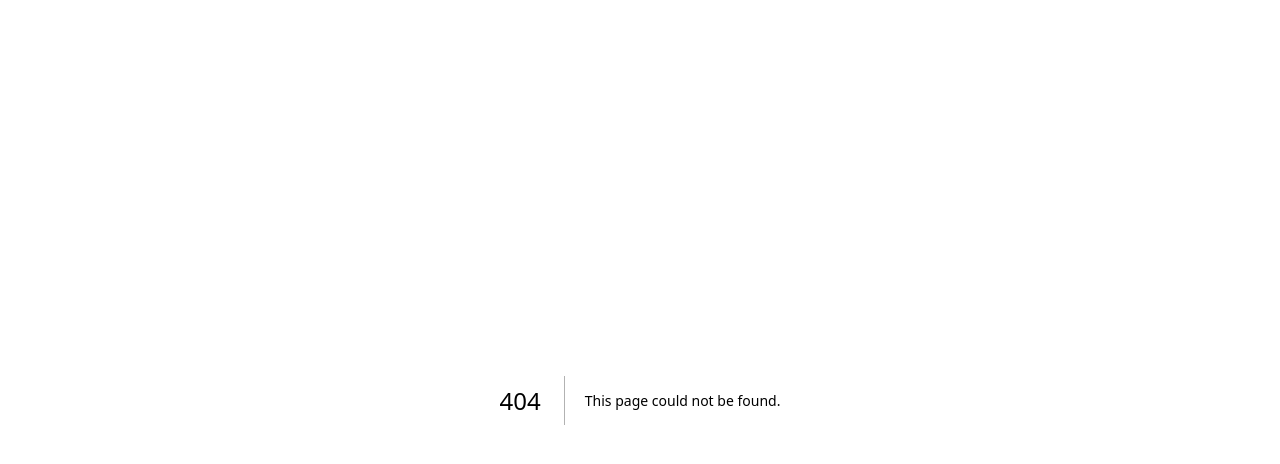
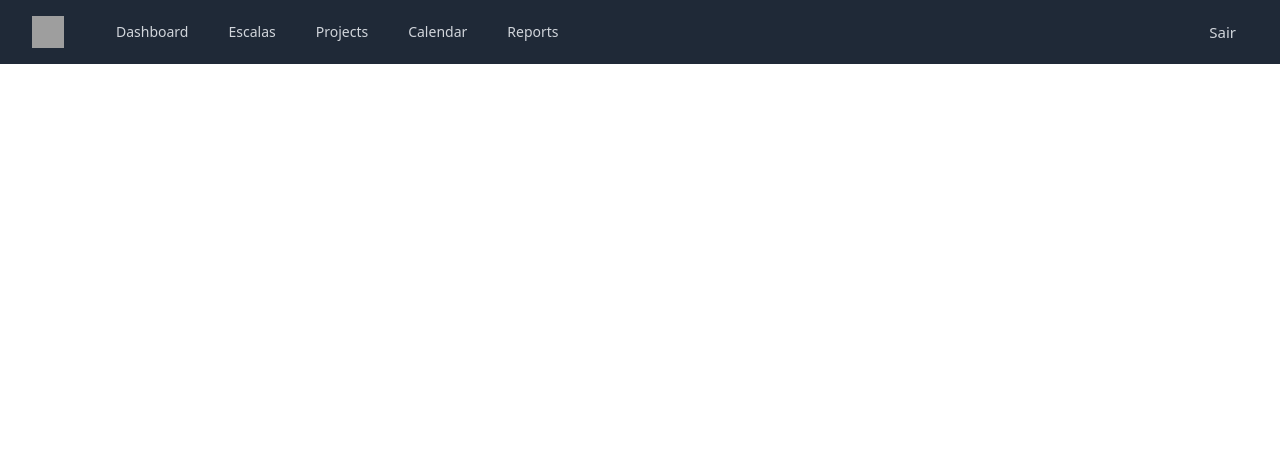
Before and after one commit to calesj/laravel-timesheet, a Next.js app in the folder client/: page /escalas/create in a window 1280 px wide. Before the commit this address had no page. Shown: the top 464 px of the page. Built offline with nearby package versions, Linux system fonts and the light colour scheme; grey boxes are pictures that could not be loaded.

Commit message:
feat - criando a pagina create, das escalas, responsavel por fazer o cadastro de escalas

```diff
--- /dev/null
+++ b/client/src/pages/escalas/create.tsx
@@ -0,0 +1,12 @@
+import Header from "@/components/header";
+
+export default function create() {
+    return (
+        <div>
+            {
+                // COMPONENTE HEADER DA PAGINA
+            }
+            <Header/>
+        </div>
+    )
+}
```
